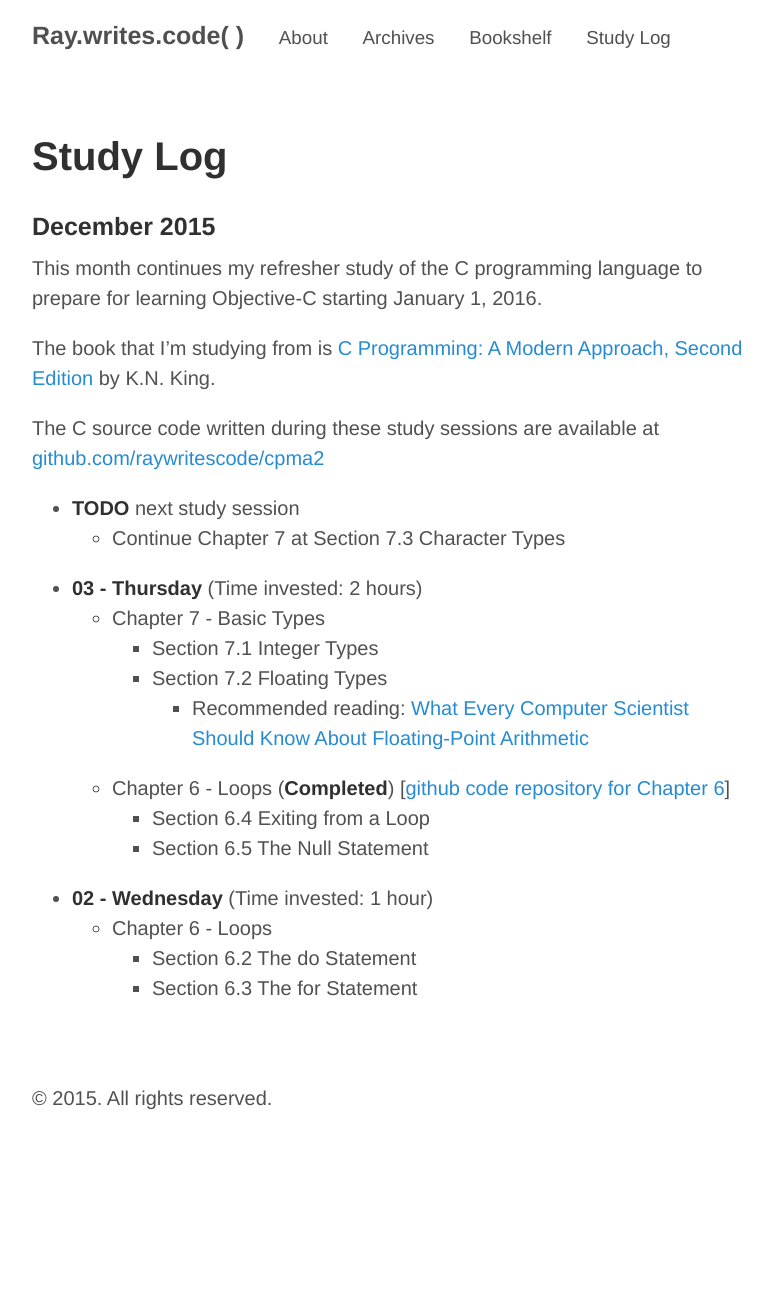
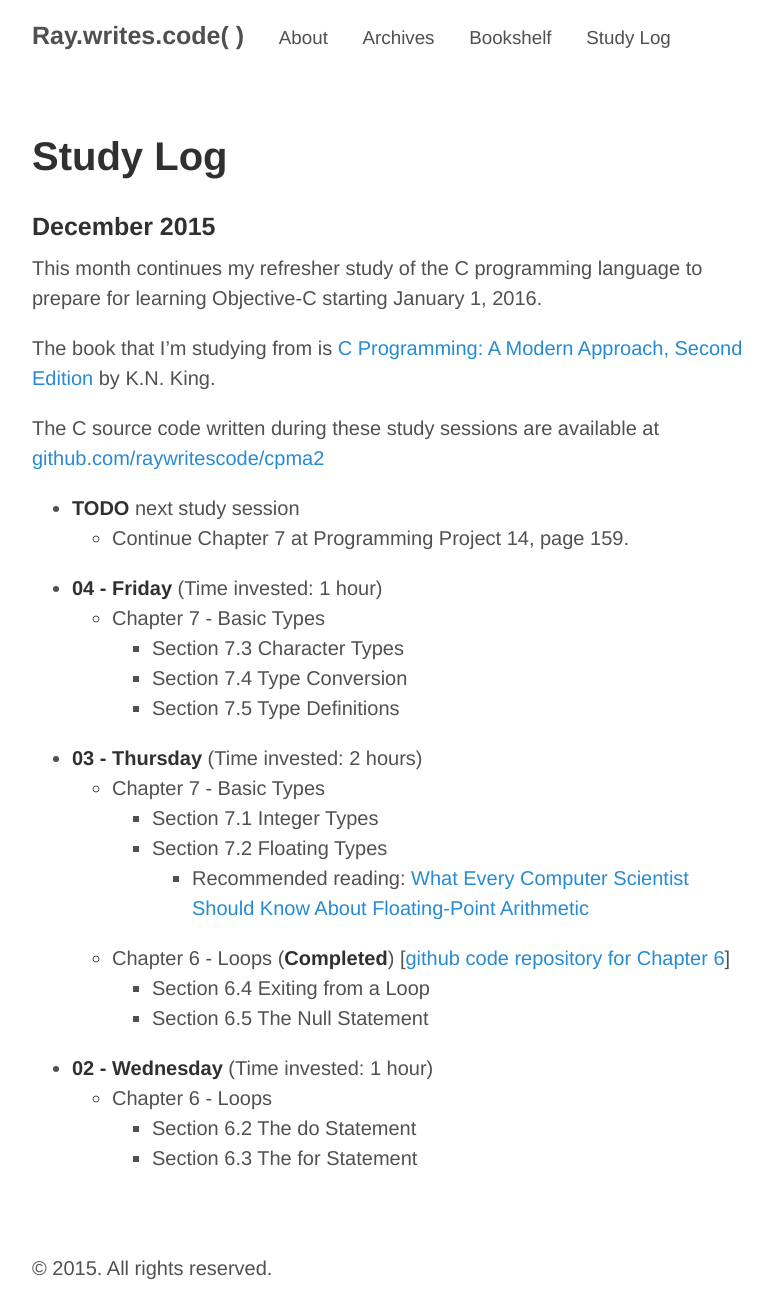
Before and after one commit to raywritescode/raywritescode.github.io, a Jekyll site: the page built from studylog.md, in a window 1280 px wide. Shown: the whole page, without its empty margins (248-1020 px from the left). Built offline with Jekyll 4.4.1, drawn with Linux system fonts in a browser that asks for light colours; Markdown is read by kramdown in place of the engine named in the settings; before the commit the page ends 1133 px from its top, so only the background shows below that.

Commit message:
Updated studylog.md - Study session (1 hour) Friday 2015-12-04

```diff
--- a/studylog.md
+++ b/studylog.md
@@ -11,7 +11,13 @@ The book that I'm studying from is [C Programming: A Modern Approach, Second Edi
 The C source code written during these study sessions are available at [github.com/raywritescode/cpma2](https://github.com/raywritescode/cpma2)
 
 * **TODO** next study session
-   - Continue Chapter 7 at Section 7.3 Character Types
+   - Continue Chapter 7 at Programming Project 14, page 159.
+
+* **04 - Friday** (Time invested: 1 hour)
+  - Chapter 7 - Basic Types
+      * Section 7.3 Character Types
+      * Section 7.4 Type Conversion
+      * Section 7.5 Type Definitions
 
 * **03 - Thursday** (Time invested: 2 hours)
   - Chapter 7 - Basic Types
```
